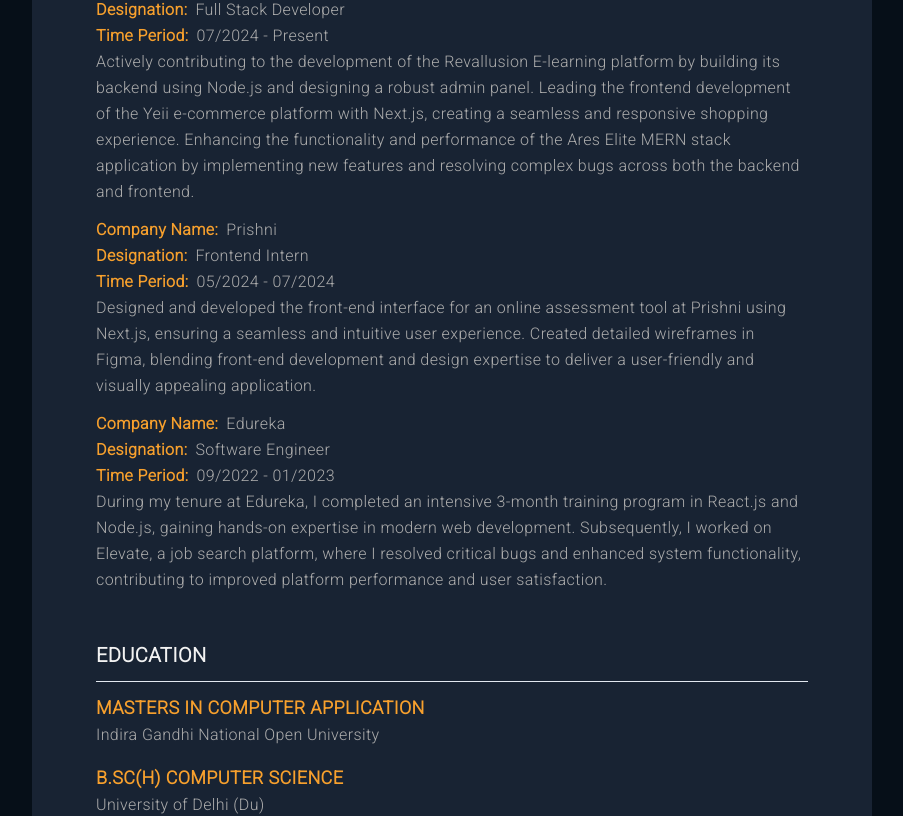
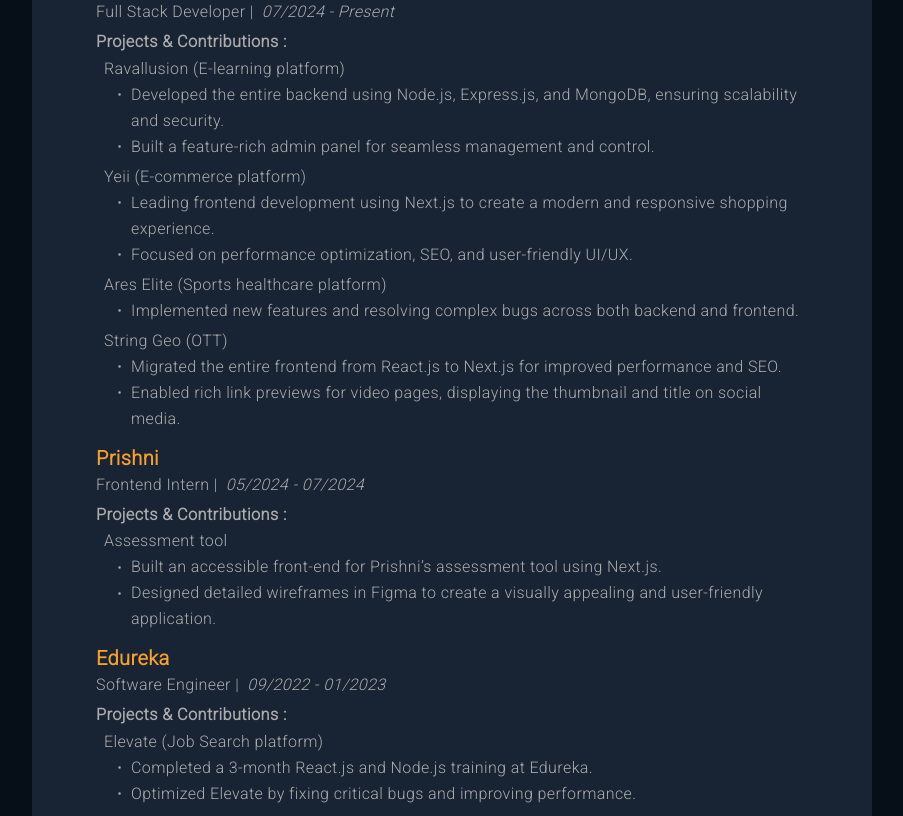
Before and after one commit to bharatyadav28/Portfolio, a Next.js app: page / in a window 1280 px wide. Shown: the part 1232-2048 px from the top of the page, without its empty margins (296-1199 px from the left). Built offline with nearby package versions, Linux system fonts and the light colour scheme.

Commit message:
Update experience

```diff
--- a/src/components/ResumeInfo/ProfessionalExperience.tsx
+++ b/src/components/ResumeInfo/ProfessionalExperience.tsx
@@ -1,3 +1,5 @@
+import { LuDot as Dot } from 'react-icons/lu'
+
 import { experience } from '@/lib/data/resumeinfo'
 
 const ProfessionalExperience = () => {
@@ -8,29 +10,53 @@
       </h2>
       <hr className="text-heading my-3" />
 
-      <div className="flex flex-col sm:gap-3 gap-4 w-full">
-        {experience.map((data) => (
-          <div className="flex flex-col  w-full" key={data.timePeriod}>
-            <div className="flex gap-2">
-              <div className=" text-highlight font-semibold">Company Name:</div>
-              <div className="text-foreground">{data.company}</div>
+      <div className="flex flex-col sm:gap-3 gap-6 w-full">
+        {experience?.map((data) => {
+          return (
+            <div className="flex flex-col" key={data.company}>
+              <div className="font-bold text-xl text-highlight">
+                {data.company}
+              </div>
+              <div className="flex gap-2 ">
+                <div>{data.designation} |</div>
+                <div className="italic"> {data.timePeriod}</div>
               </div>
 
-            <div className="flex gap-2">
-              <div className=" text-highlight font-semibold">Designation:</div>
-              <div className="text-foreground">{data.designation}</div>
+              <div className="flex flex-col mt-1">
+                <div className="font-semibold text-[1.02rem]">
+                  Projects & Contributions :
                 </div>
 
-            <div className="flex gap-2">
-              <div className=" text-highlight font-semibold">Time Period:</div>
-              <div className="text-foreground">{data.timePeriod}</div>
+                <div className="flex flex-col gap-1">
+                  {data.work.map((item) => {
+                    return (
+                      <div className="ml-2" key={item.project}>
+                        <div className="font-medium"> {item.project}</div>
+
+                        <div className="ml-2">
+                          {item.contributions.map((contribution, index) => {
+                            return (
+                              <div
+                                className="flex gap-1 items-start"
+                                key={index}
+                              >
+                                <Dot
+                                  size={15}
+                                  className="flex-shrink-0 mt-[0.35rem]"
+                                />
+                                <div>{contribution}</div>
                               </div>
-
-            <div>
-              <p>{data.work}</p>
+                            )
+                          })}
                         </div>
                       </div>
-        ))}
+                    )
+                  })}
+                </div>
+              </div>
+            </div>
+          )
+        })}
       </div>
     </section>
   )
--- a/src/lib/data/resumeinfo.ts
+++ b/src/lib/data/resumeinfo.ts
@@ -3,21 +3,65 @@
     company: 'Quantum IT Innovation',
     designation: 'Full Stack Developer',
     timePeriod: '07/2024 - Present',
-    work: `Actively contributing to the development of the Revallusion E-learning platform by building its backend using Node.js and designing a robust admin panel. Leading the frontend development of the Yeii e-commerce platform with Next.js, creating a seamless and responsive shopping experience. Enhancing the functionality and performance of the Ares Elite MERN stack application by implementing new features and resolving complex bugs across both the backend and frontend.`,
+    work: [
+      {
+        project: 'Ravallusion (E-learning platform)',
+        contributions: [
+          'Developed the entire backend using Node.js, Express.js, and MongoDB, ensuring scalability and security.',
+          'Built a feature-rich admin panel for seamless management and control.',
+        ],
+      },
+      {
+        project: 'Yeii (E-commerce platform)',
+        contributions: [
+          'Leading frontend development using Next.js to create a modern and responsive shopping experience.',
+          'Focused on performance optimization, SEO, and user-friendly UI/UX.',
+        ],
+      },
+      {
+        project: 'Ares Elite (Sports healthcare platform)',
+        contributions: [
+          'Implemented new features and resolving complex bugs across both backend and frontend.',
+        ],
+      },
+      {
+        project: 'String Geo (OTT)',
+        contributions: [
+          'Migrated the entire frontend from React.js to Next.js for improved performance and SEO.',
+          'Enabled rich link previews for video pages, displaying the thumbnail and title on social media.',
+        ],
+      },
+    ],
   },
 
   {
     company: 'Prishni',
     designation: 'Frontend Intern',
     timePeriod: '05/2024 - 07/2024',
-    work: 'Designed and developed the front-end interface for an online assessment tool at Prishni using Next.js, ensuring a seamless and intuitive user experience. Created detailed wireframes in Figma, blending front-end development and design expertise to deliver a user-friendly and visually appealing application.',
+    work: [
+      {
+        project: 'Assessment tool',
+        contributions: [
+          'Built an accessible front-end for Prishni’s assessment tool using Next.js.',
+          'Designed detailed wireframes in Figma to create a visually appealing and user-friendly application.',
+        ],
+      },
+    ],
   },
 
   {
     company: 'Edureka',
     designation: 'Software Engineer',
     timePeriod: '09/2022 - 01/2023',
-    work: 'During my tenure at Edureka, I completed an intensive 3-month training program in React.js and Node.js, gaining hands-on expertise in modern web development. Subsequently, I worked on Elevate, a job search platform, where I resolved critical bugs and enhanced system functionality, contributing to improved platform performance and user satisfaction.',
+    work: [
+      {
+        project: 'Elevate (Job Search platform)',
+        contributions: [
+          'Completed a 3-month React.js and Node.js training at Edureka.',
+          'Optimized Elevate by fixing critical bugs and improving performance.',
+        ],
+      },
+    ],
   },
 ]
 
```
Lines whose indentation alone changed are shown as unchanged.
